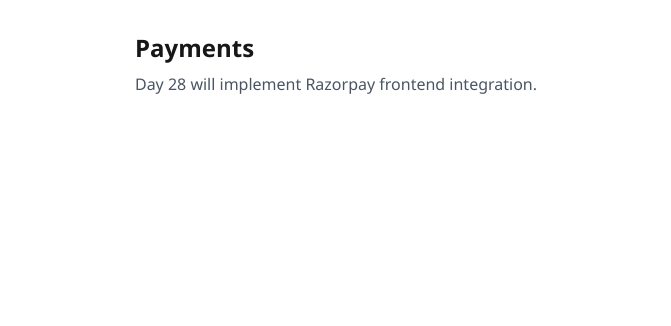
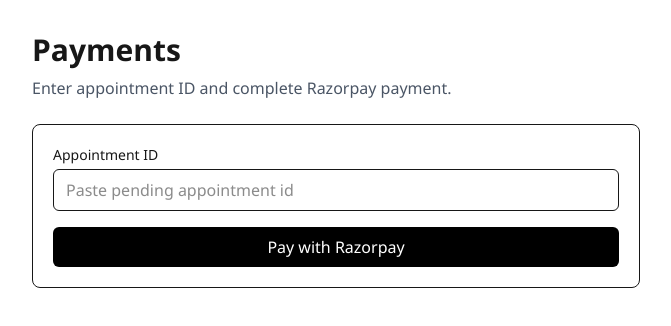
Before and after one commit to chinmayjjg/health.io, a Next.js app in the folder frontend/: page /payments in a window 1280 px wide. Shown: the top 326 px of the page, without its empty margins (304-975 px from the left). Built offline with nearby package versions, Linux system fonts and the light colour scheme; no server answers.

Commit message:
front end payment ui added

```diff
--- a/frontend/src/app/payments/page.tsx
+++ b/frontend/src/app/payments/page.tsx
@@ -1,8 +1,190 @@
+"use client";
+
+import { FormEvent, useState } from "react";
+import { apiAuthPost } from "@/lib/api";
+import { getAuthToken } from "@/lib/auth";
+
+type CreateOrderResponse = {
+  success: boolean;
+  appointmentId: string;
+  amount: number;
+  order: {
+    id: string;
+    amount: number;
+    currency: string;
+  };
+};
+
+type VerifyPaymentResponse = {
+  success: boolean;
+  verified: boolean;
+  message: string;
+};
+
+const RAZORPAY_KEY_ID = process.env.NEXT_PUBLIC_RAZORPAY_KEY_ID || "";
+
+const loadRazorpayScript = (): Promise<boolean> => {
+  return new Promise((resolve) => {
+    if (window.Razorpay) {
+      resolve(true);
+      return;
+    }
+
+    const script = document.createElement("script");
+    script.src = "https://checkout.razorpay.com/v1/checkout.js";
+    script.async = true;
+
+    script.onload = () => resolve(true);
+    script.onerror = () => resolve(false);
+
+    document.body.appendChild(script);
+  });
+};
+
 export default function PaymentsPage() {
+  const [appointmentId, setAppointmentId] = useState("");
+  const [loading, setLoading] = useState(false);
+  const [error, setError] = useState("");
+  const [success, setSuccess] = useState("");
+
+  const handlePayNow = async (event: FormEvent<HTMLFormElement>) => {
+    event.preventDefault();
+    setLoading(true);
+    setError("");
+    setSuccess("");
+
+    try {
+      if (!RAZORPAY_KEY_ID) {
+        throw new Error("Missing NEXT_PUBLIC_RAZORPAY_KEY_ID in frontend env");
+      }
+
+      const token = getAuthToken();
+      if (!token) {
+        throw new Error("Please login first. JWT token is missing in localStorage.");
+      }
+
+      const sdkLoaded = await loadRazorpayScript();
+      if (!sdkLoaded || !window.Razorpay) {
+        throw new Error("Failed to load Razorpay SDK");
+      }
+
+      const createOrderData = await apiAuthPost<CreateOrderResponse>(
+        "/api/payments/create-order",
+        { appointmentId },
+        token,
+      );
+
+      const razorpay = new window.Razorpay({
+        key: RAZORPAY_KEY_ID,
+        amount: createOrderData.order.amount,
+        currency: createOrderData.order.currency,
+        name: "Health Consultation",
+        description: "Appointment Payment",
+        order_id: createOrderData.order.id,
+        notes: {
+          appointmentId: createOrderData.appointmentId,
+        },
+        modal: {
+          ondismiss: () => {
+            setError("Payment popup closed before completion.");
+          },
+        },
+        theme: {
+          color: "#111827",
+        },
+        handler: async (response) => {
+          try {
+            const verifyData = await apiAuthPost<VerifyPaymentResponse>(
+              "/api/payments/verify",
+              {
+                appointmentId: createOrderData.appointmentId,
+                razorpay_order_id: response.razorpay_order_id,
+                razorpay_payment_id: response.razorpay_payment_id,
+                razorpay_signature: response.razorpay_signature,
+              },
+              token,
+            );
+
+            setSuccess(verifyData.message || "Payment verified successfully.");
+            setError("");
+          } catch (verifyError) {
+            const message =
+              verifyError instanceof Error
+                ? verifyError.message
+                : "Payment verification failed";
+            setError(message);
+            setSuccess("");
+          }
+        },
+      });
+
+      razorpay.on("payment.failed", (failureResponse) => {
+        const message =
+          failureResponse.error?.description ||
+          failureResponse.error?.reason ||
+          "Payment failed";
+        setError(message);
+        setSuccess("");
+      });
+
+      razorpay.open();
+    } catch (paymentError) {
+      const message =
+        paymentError instanceof Error
+          ? paymentError.message
+          : "Unable to start payment";
+      setError(message);
+      setSuccess("");
+    } finally {
+      setLoading(false);
+    }
+  };
+
   return (
-    <main className="mx-auto max-w-2xl p-8">
-      <h1 className="text-2xl font-semibold">Payments</h1>
-      <p className="mt-2 text-gray-600">Day 28 will implement Razorpay frontend integration.</p>
+    <main className="mx-auto flex min-h-screen w-full max-w-2xl flex-col gap-6 p-8">
+      <header>
+        <h1 className="text-3xl font-semibold">Payments</h1>
+        <p className="mt-2 text-gray-600">
+          Enter appointment ID and complete Razorpay payment.
+        </p>
+      </header>
+
+      <form onSubmit={handlePayNow} className="space-y-4 rounded-lg border p-5">
+        <div>
+          <label htmlFor="appointmentId" className="mb-1 block text-sm font-medium">
+            Appointment ID
+          </label>
+          <input
+            id="appointmentId"
+            type="text"
+            required
+            value={appointmentId}
+            onChange={(e) => setAppointmentId(e.target.value)}
+            className="w-full rounded-md border px-3 py-2 outline-none focus:border-black"
+            placeholder="Paste pending appointment id"
+          />
+        </div>
+
+        {error ? (
+          <p className="rounded-md border border-red-200 bg-red-50 px-3 py-2 text-sm text-red-700">
+            {error}
+          </p>
+        ) : null}
+
+        {success ? (
+          <p className="rounded-md border border-green-200 bg-green-50 px-3 py-2 text-sm text-green-700">
+            {success}
+          </p>
+        ) : null}
+
+        <button
+          type="submit"
+          disabled={loading}
+          className="w-full rounded-md bg-black px-4 py-2 text-white disabled:opacity-60"
+        >
+          {loading ? "Preparing Payment..." : "Pay with Razorpay"}
+        </button>
+      </form>
     </main>
   );
 }
--- /dev/null
+++ b/frontend/src/types/razorpay.d.ts
@@ -0,0 +1,49 @@
+declare global {
+  interface Window {
+    Razorpay?: {
+      new (options: RazorpayOptions): RazorpayInstance;
+    };
+  }
+}
+
+type RazorpaySuccessResponse = {
+  razorpay_order_id: string;
+  razorpay_payment_id: string;
+  razorpay_signature: string;
+};
+
+type RazorpayFailureResponse = {
+  error?: {
+    description?: string;
+    reason?: string;
+  };
+};
+
+type RazorpayOptions = {
+  key: string;
+  amount: number;
+  currency: string;
+  name: string;
+  description: string;
+  order_id: string;
+  handler: (response: RazorpaySuccessResponse) => void;
+  modal?: {
+    ondismiss?: () => void;
+  };
+  notes?: {
+    appointmentId?: string;
+  };
+  theme?: {
+    color?: string;
+  };
+};
+
+type RazorpayInstance = {
+  open: () => void;
+  on: (
+    event: "payment.failed",
+    callback: (response: RazorpayFailureResponse) => void,
+  ) => void;
+};
+
+export {};
```
